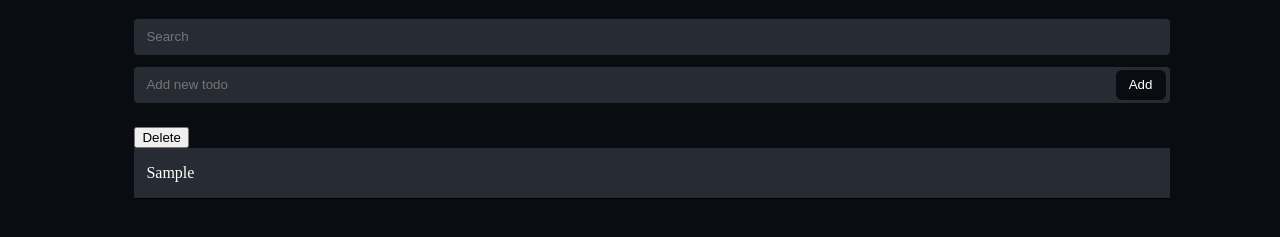
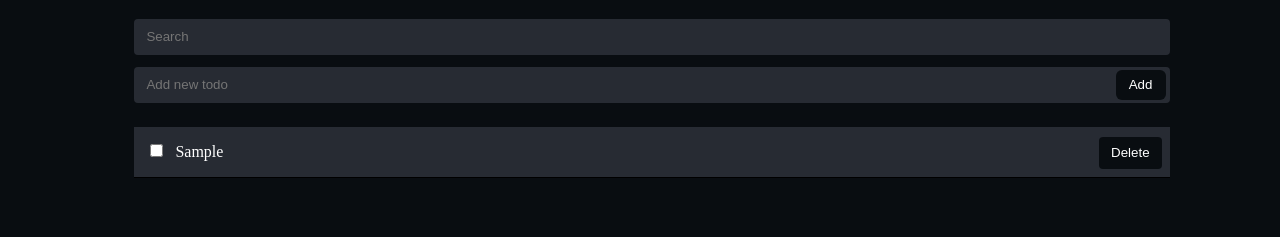
Before and after one commit to M2-0922/todoAppJS, a plain HTML site: page index.html in a window 1280 px wide. Both pictures are taken after typing "Sample" into the empty fields and a click on the button "Add". Shown: the part 117-354 px from the top of the page. Drawn offline with Linux system fonts and the light colour scheme.

Commit message:
delete button finished

```diff
--- a/index.js
+++ b/index.js
@@ -4,50 +4,66 @@ window.addEventListener("load", () => {
     let todoList = document.getElementById("todos-list");
     let searchInput = document.getElementById("todo-search");
 
+    inputData.addEventListener("keyup", (event) => {
+        // console.log(event);
+        if(event.key === "Enter"){
+            addButton.click();
+            // trigger the event
+        }
+    });
+
     addButton.addEventListener("click", () => {
         let newTodo = document.createElement("li");
+        let deleteButton = document.createElement("button");
+        let isCompleted = document.createElement("input");
+
+        // Checkbox
+        isCompleted.type = "checkbox";
+        isCompleted.classList.add("todo-checkbox");
+
+        // Delete button
+        deleteButton.innerHTML = "Delete"
+        deleteButton.classList.add("delete-button");
+
+        // newTodo
         newTodo.innerHTML = inputData.value;
-        let deleteButton = document.createElement("button");
+        newTodo.appendChild(deleteButton);
+        newTodo.insertBefore(isCompleted, newTodo.childNodes[0]);
+        // insertBefore takes 2 arguments, first the element that you want to add
+        // second argument is the location, which node you want to put before
 
-        deleteButton.innerText = "Delete"
-        // deleteButton.classList.add("delete-button");
+        // todoList appends
 
-        todoList.appendChild(deleteButton);
         todoList.appendChild(newTodo);
 
+        // reset the input
         inputData.value = "";
 
-        // delete button
-        // deleteButton.addEventListener("click", () => {
-        //     alert("do you realy want to delete ?");
-        // })
+        let valueOfNewTodo = newTodo.innerText.split("Delete")[0];
 
-        // also add checkbox to your todo while creating.
+        deleteButton.addEventListener("click", () => {
+            let isAccept = confirm(valueOfNewTodo + " will deleted, are you sure ?");
 
-
+            if(isAccept){
+                newTodo.remove();
+                deleteButton.remove();
+            }else{
+                console.log("Sorry");
+            }
+        });
     })
-
 
     searchInput.addEventListener("keyup", () => {
 
         let searchData = searchInput.value;
+        let todos = Array.from(todoList.children);
+        todos.forEach((todo) => {
+            if(todo.innerText.includes(searchData)){
+                todo.style.display = "block";
+            }else{
+                todo.style.display = "none";
+            }
+        })
 
-        let todos = Array.from(todoList.children);
-
-        // todos.forEach((kubilay) => {
-        //     if(kubilay.innerText.includes(searchData)){
-        //         kubilay.style.display = "block";
-        //     }else{
-        //         kubilay.style.display = "none";
-        //     }
-        // })
-
-        for(let i = 0; i < todos.length; i++){
-            if(todos[i].innerText.includes(searchData)){
-                todos[i].style.display = "block";
-            }else{
-                todos[i].style.display = "none";
-            }
-        }
     })
 })
--- a/style.scss
+++ b/style.scss
@@ -72,13 +72,14 @@ html, body{
         display: flex;
         flex-direction: column;
         // justify-content: center;
+        align-items: center;
         #todos-list{
             padding: 0;
             margin: 0;
             width: 100%;
         }
-        align-items: center;
         li{
+            position: relative;
             border-bottom: 1px solid black;
             list-style-type: none;
             padding: 16px 12px;
@@ -90,5 +91,22 @@ html, body{
 }
 
 .delete-button{
-    background-color: #090D11 !important;
+    position: absolute;
+    top: 10px;
+    right: 8px;
+    height: 32px;
+    border-radius: 4px;
+    background-color: $primary_color;
+    color: $text_color;
+    border: none;
+    padding: 0 12px;
+    // background-color: #090D11 !important;
 }
+
+.todo-checkbox{
+    margin: 0 12px 0 4px;
+    // accent-color: $secondary_color !important;
+    // span {
+    //     background-color: #272B33 !important;
+    // }
+}
```
Also changed, not shown: index.html (+6 -0 lines), style.css, style.min.css, 2 other files.
